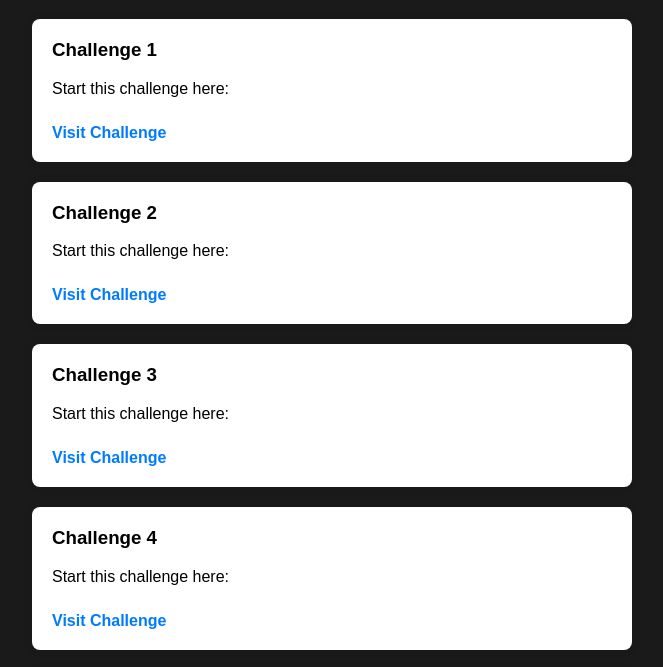
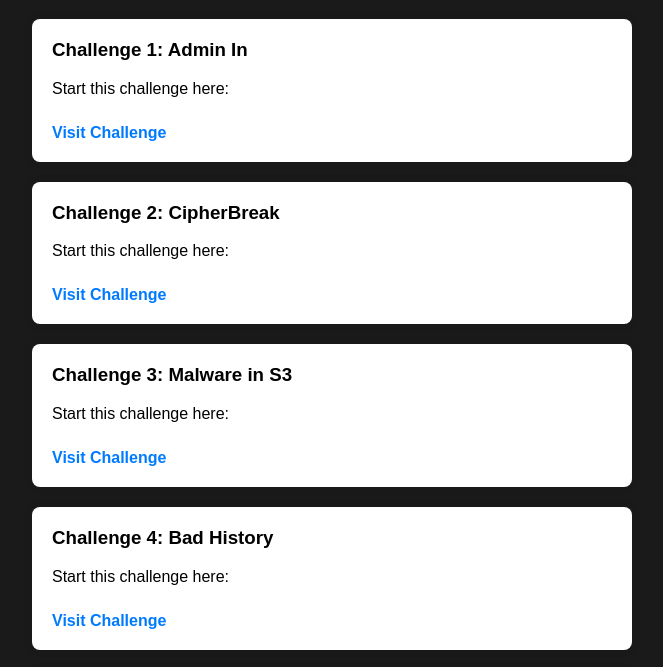
Before and after one commit to pri-r/Landing-Page-6448, a plain HTML site: page index.html in a window 1280 px wide. Shown: the part 101-768 px from the top of the page, without its empty margins (308-971 px from the left). Drawn offline with Linux system fonts and the light colour scheme.

Commit message:
finsihing touches

```diff
--- a/index.html
+++ b/index.html
@@ -47,25 +47,25 @@
   <h1>Welcome to the CTF</h1>
 
   <div class="ctf-box">
-    <h3>Challenge 1</h3>
+    <h3>Challenge 1: Admin In</h3>
     <p>Start this challenge here:</p>
     <a href="https://login-iam.d2gaekbf6kxxdi.amplifyapp.com/" target="_blank">Visit Challenge</a>
   </div>
 
   <div class="ctf-box">
-    <h3>Challenge 2</h3>
+    <h3>Challenge 2: CipherBreak</h3>
     <p>Start this challenge here:</p>
     <a href="https://comp6448-ctf.s3.ap-southeast-2.amazonaws.com/index.html" target="_blank">Visit Challenge</a>
   </div>
 
   <div class="ctf-box">
-    <h3>Challenge 3</h3>
+    <h3>Challenge 3: Malware in S3</h3>
     <p>Start this challenge here:</p>
     <a href="https://main.d2szgs955v4o1n.amplifyapp.com/" target="_blank">Visit Challenge</a>
   </div>
 
   <div class="ctf-box">
-    <h3>Challenge 4</h3>
+    <h3>Challenge 4: Bad History</h3>
     <p>Start this challenge here:</p>
     <a href="https://deployment.d1cykkt2fkkd2w.amplifyapp.com/" target="_blank">Visit Challenge</a>
   </div>
```
